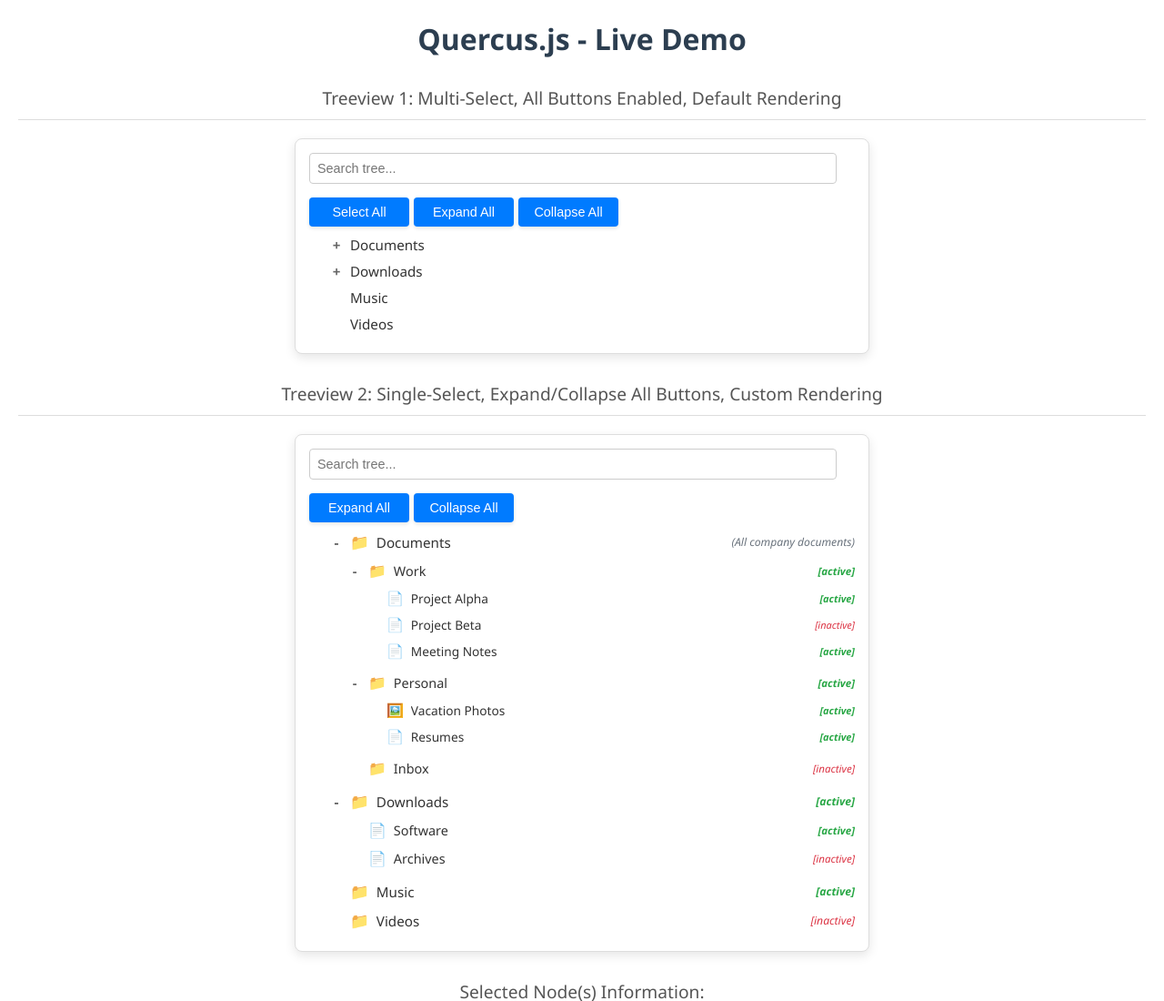
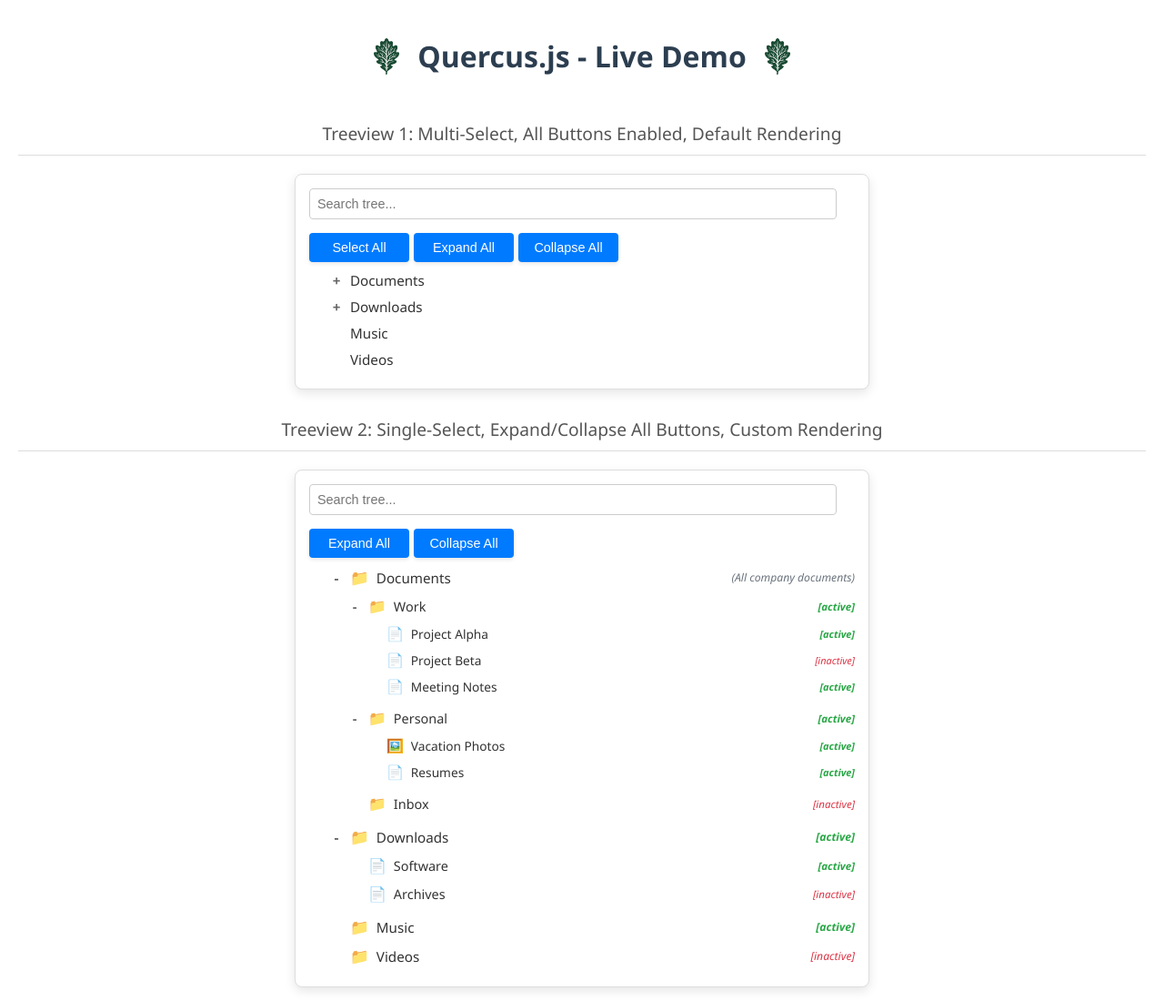
Before and after one commit to stefaneichert/quercus.js, a plain HTML site: page index.html in a window 1280 px wide. Shown: the top 1100 px of the page at 91% size. Drawn offline with Linux system fonts and the light colour scheme.

Commit message:
readme updates

```diff
--- a/index.html
+++ b/index.html
@@ -6,7 +6,7 @@
     <title>Quercus.js Demo</title>
 
     <link rel="stylesheet" href="src/treeview.css">
-
+    <link rel="icon" href="favicon.ico">
     <style>
         /* General page styling, distinct from treeview.css */
         body {
@@ -78,10 +78,22 @@
         .custom-treeview-wrapper .custom-node-status-inactive {
             color: #dc3545;
         }
+
+        .main-header {
+            display: flex;
+            justify-content: center;
+            align-items: center;
+        }
+
+        .main-header h1 {
+            margin: 20px;
+        }
+
+
     </style>
 </head>
 <body>
-    <h1>Quercus.js - Live Demo</h1>
+    <div class="main-header"><img height="40px" src="logo.png"><h1>Quercus.js - Live Demo</h1><img height="40px" src="logo.png"></div>
 
     <p class="section-header">Treeview 1: Multi-Select, All Buttons Enabled, Default Rendering</p>
     <div id="myTreeview1" class="my-treeview-container"></div>
```
